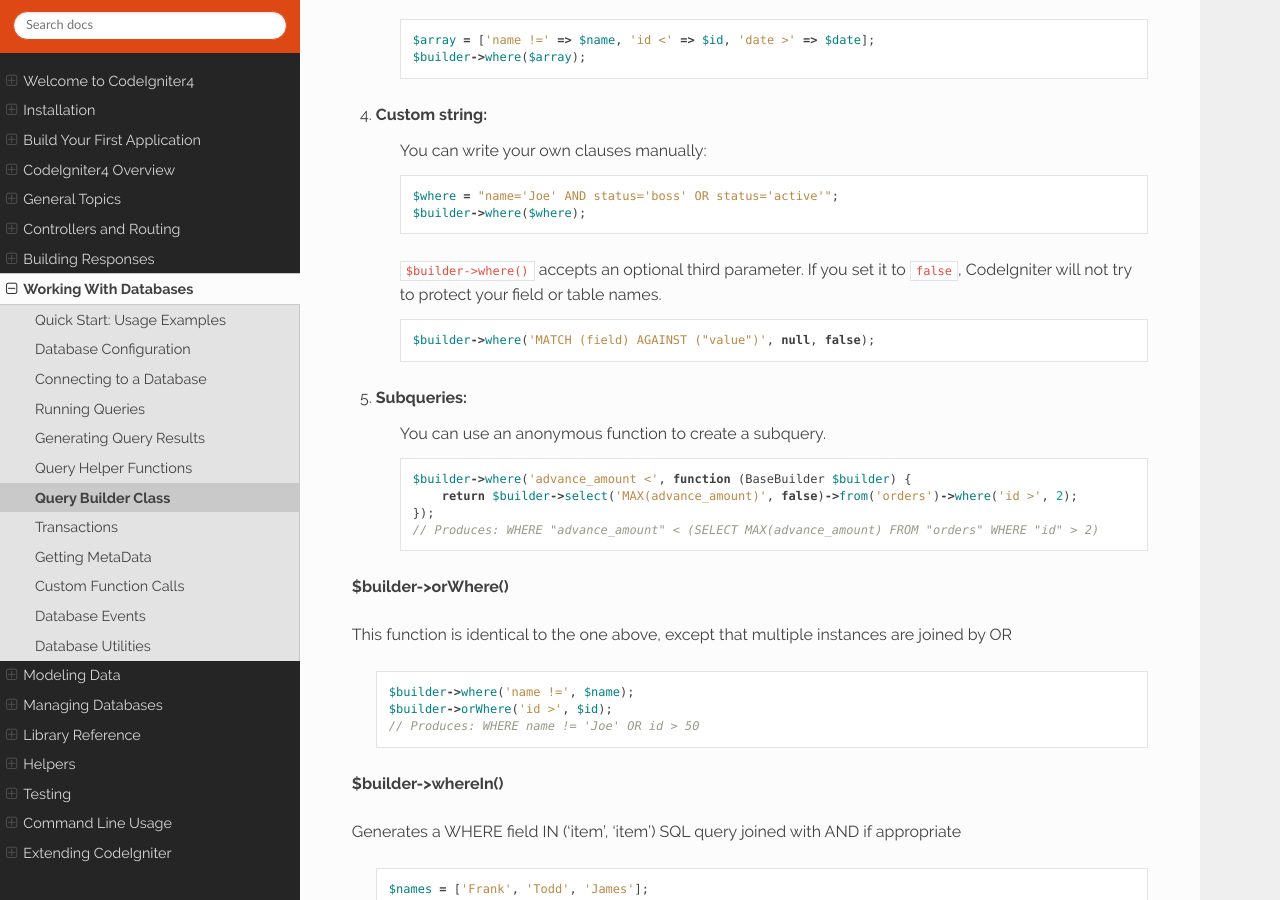
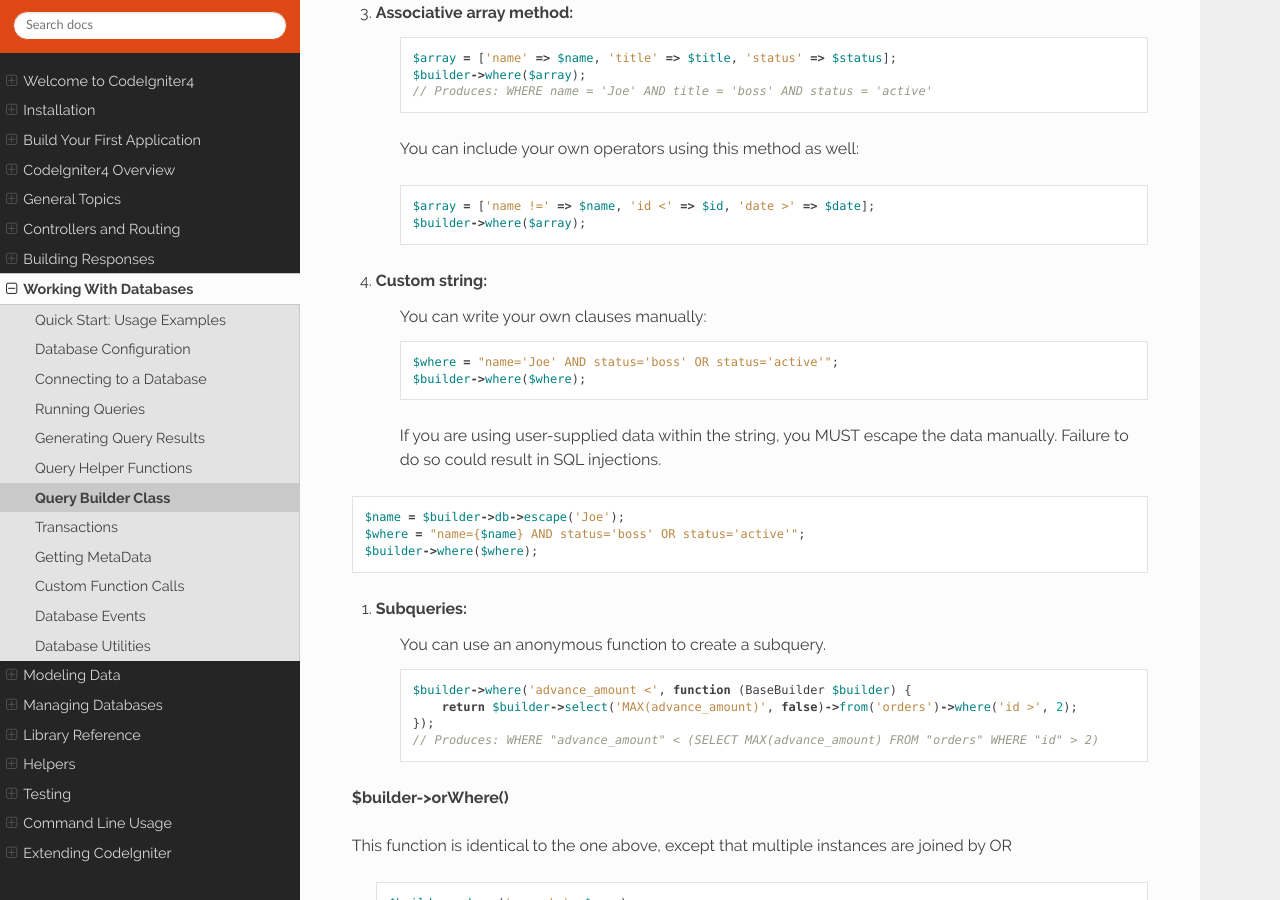
Before and after one commit to NEKOGET/ci4_user_guide_src, a Sphinx documentation site: the page built from source/database/query_builder.rst, in a window 1280 px wide and 900 px high, scrolled down 6310 px. Built offline with Sphinx 7.4.7 and the Read the Docs theme 2.0.0, drawn with Linux system fonts in a browser that asks for light colours; some of the changed text lies outside the part shown.

Commit message:
Updated Query Build custom string option for where to remove make it clear the values do not get escaped.

```diff
--- a/source/database/queries.rst
+++ b/source/database/queries.rst
@@ -15,6 +15,7 @@ Regular Queries
 
 To submit a query, use the **query** function::
 
+    $db = db_connect();
     $db->query('YOUR QUERY HERE');
 
 The ``query()`` function returns a database result **object** when "read"
--- a/source/database/query_builder.rst
+++ b/source/database/query_builder.rst
@@ -244,7 +244,10 @@ This function enables you to set **WHERE** clauses using one of four
 methods:
 
 .. note:: All values passed to this function are escaped automatically,
-    producing safer queries.
+    producing safer queries, except when using a custom string.
+
+.. note:: ``$builder->where()`` accepts an optional third parameter. If you set it to
+    ``false``, CodeIgniter will not try to protect your field or table names.
 
 #. **Simple key/value method:**
 
@@ -294,15 +297,18 @@ methods:
 #. **Custom string:**
     You can write your own clauses manually::
 
+
         $where = "name='Joe' AND status='boss' OR status='active'";
         $builder->where($where);
 
-    ``$builder->where()`` accepts an optional third parameter. If you set it to
-    ``false``, CodeIgniter will not try to protect your field or table names.
-
-    ::
-
-        $builder->where('MATCH (field) AGAINST ("value")', null, false);
+    If you are using user-supplied data within the string, you MUST escape the
+    data manually. Failure to do so could result in SQL injections.
+::
+
+        $name = $builder->db->escape('Joe');
+        $where = "name={$name} AND status='boss' OR status='active'";
+        $builder->where($where);
+
 
 #. **Subqueries:**
     You can use an anonymous function to create a subquery.
```
